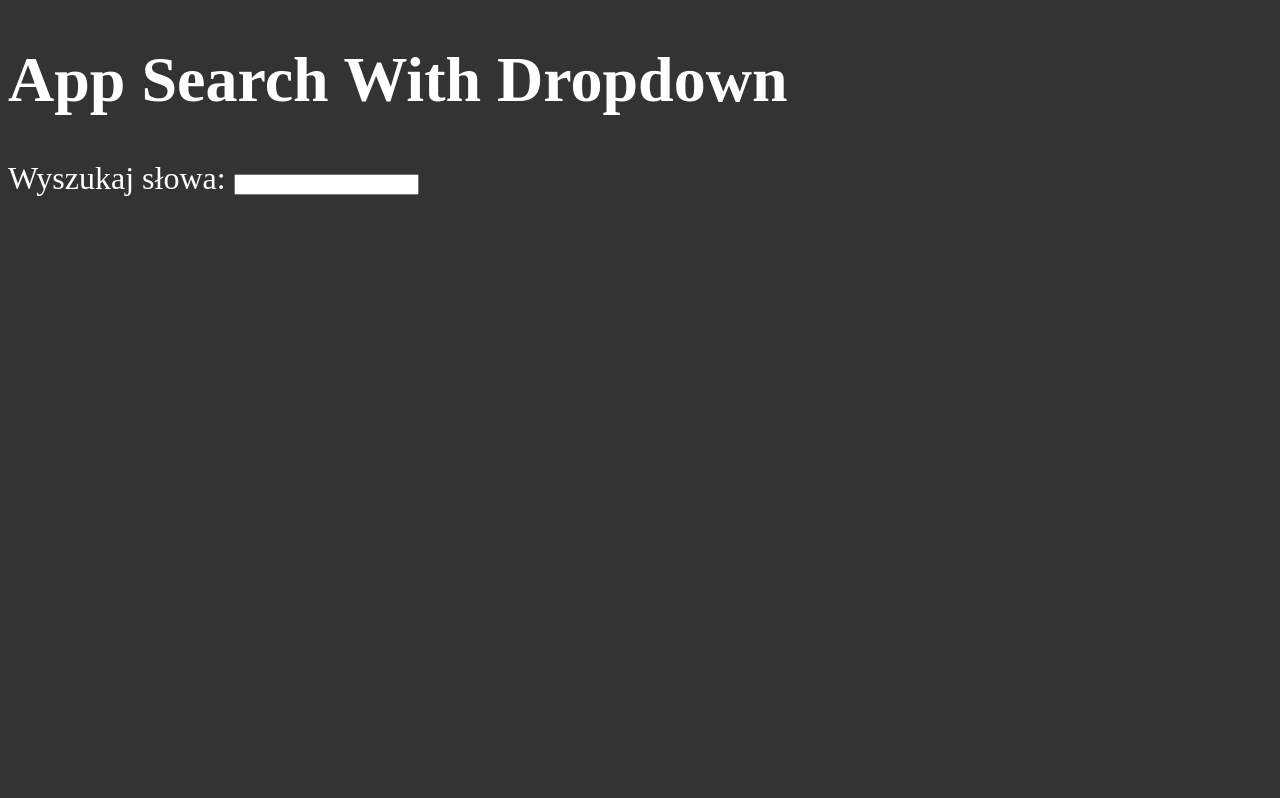
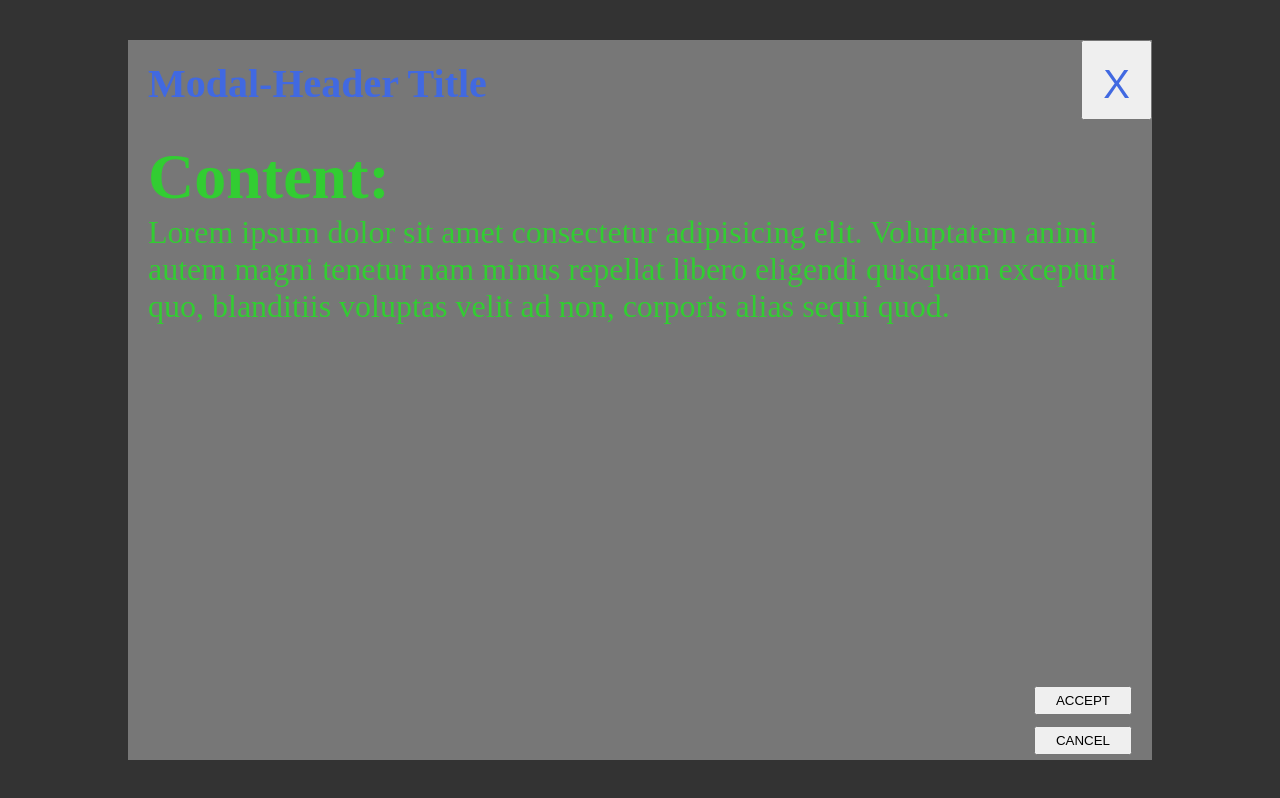
Before and after one commit to kstopka/how_to_react, a React (Create React App) app: page / in a window 1280 px wide. Built offline with nearby package versions, Linux system fonts and the light colour scheme.

Commit message:
some test react

```diff
--- a/src/index.tsx
+++ b/src/index.tsx
@@ -24,8 +24,8 @@ import reportWebVitals from "./reportWebVitals";
 // import App from "./react_TS/2_useMemoStateHook/useMemoStateHook";
 // import App from "./react_TS/3_authTokenReactRouter/Authentication";
 // import App from "./react_TS/4_MasonryGrid/App";
-// import App from "./react_TS/5_Modal/App";
-import App from "./react_TS/6_SearchWithDropdown/App";
+import App from "./react_TS/5_Modal/App";
+// import App from "./react_TS/6_SearchWithDropdown/App";
 
 ReactDOM.render(
     <React.StrictMode>
--- a/src/react_TS/5_Modal/components/Header.tsx
+++ b/src/react_TS/5_Modal/components/Header.tsx
@@ -9,10 +9,10 @@ const Header: React.FunctionComponent<HeaderProps> = ({ toggle, title }) => {
     //NOTE: nie klikalne białe tło = header => wyłączenie toggle na tym polu
     return (
         <div className="header">
-            <h1 className="title">{title}</h1>
-            <div className="toggle" onClick={toggle}>
+            <h3 className="title">{title}</h3>
+            <button className="toggle" onClick={toggle}>
                 X
-            </div>
+            </button>
         </div>
     );
 };
```
Also changed, not shown: src/App.css (deleted, +0 -38 lines), src/App.tsx (added), 2 other files (tests, documents, lock files or other folders).
